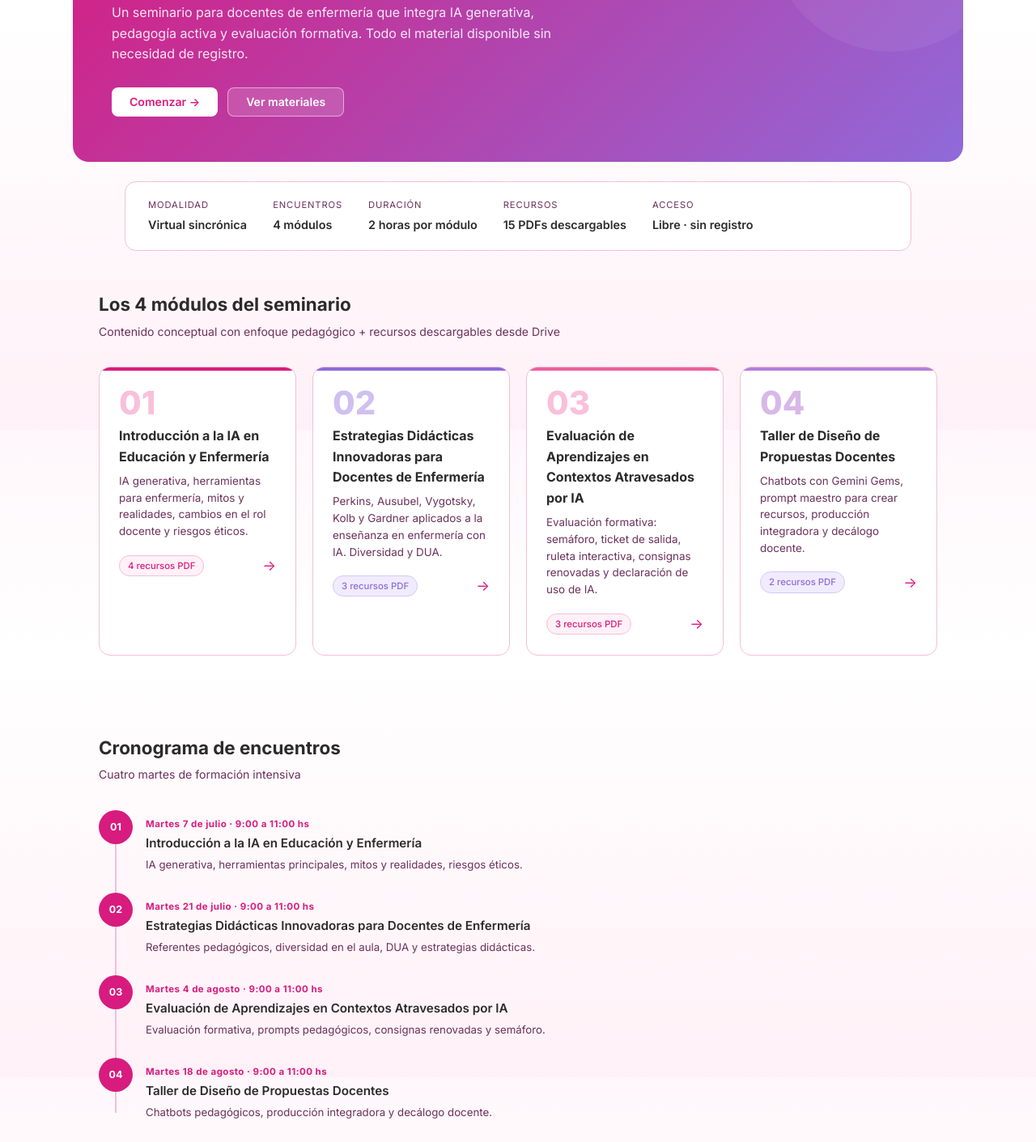
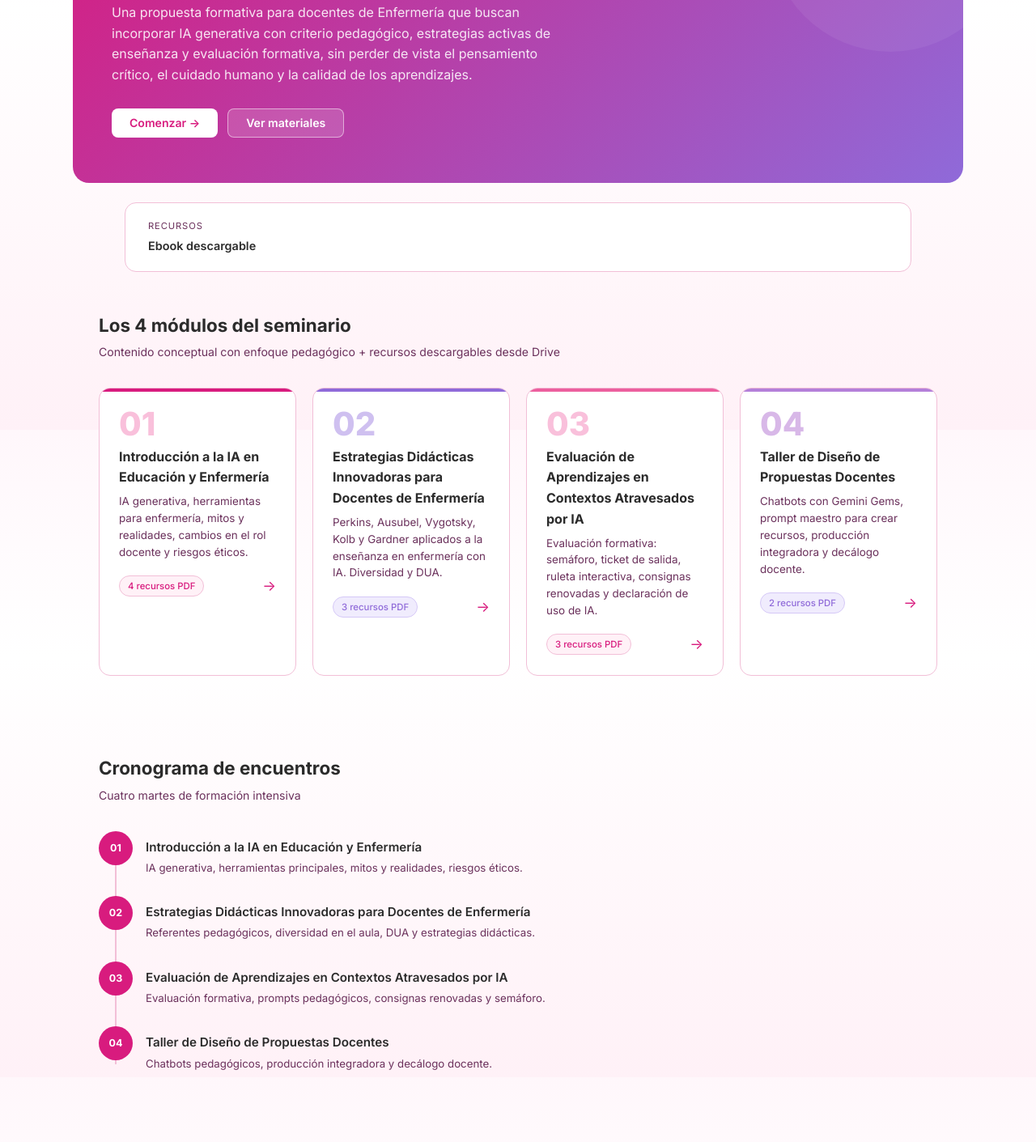
Before and after one commit to ProfeVanesaFerreyra/seminario-estrategias-ia-enfermeria, a plain HTML site: page index.html in a window 1280 px wide. Shown: the part 269-1680 px from the top of the page at 81% size. Drawn offline with Linux system fonts and the light colour scheme.

Commit message:
Actualizar index.html: nuevo texto principal, simplificar recursos, foto en sección docente y quitar fechas del cronograma

```diff
--- a/index.html
+++ b/index.html
@@ -29,7 +29,7 @@
   <div class="hero" style="max-width:1100px; margin-left:auto; margin-right:auto; margin-top:2rem; margin-bottom:0;">
     <p class="eyebrow">Mgtr. Vanesa Ferreyra · 2026</p>
     <h1>Estrategias de Enseñanza y Evaluación en tiempos de Inteligencia Artificial</h1>
-    <p class="lead">Un seminario para docentes de enfermería que integra IA generativa, pedagogía activa y evaluación formativa. Todo el material disponible sin necesidad de registro.</p>
+    <p class="lead">Una propuesta formativa para docentes de Enfermería que buscan incorporar IA generativa con criterio pedagógico, estrategias activas de enseñanza y evaluación formativa, sin perder de vista el pensamiento crítico, el cuidado humano y la calidad de los aprendizajes.</p>
     <div class="hero-actions">
       <a href="modulo-1.html" class="btn btn-white">Comenzar →</a>
       <a href="materiales.html" class="btn btn-outline-white">Ver materiales</a>
@@ -39,26 +39,10 @@
   <div class="container">
     <div class="info-strip" style="margin-top:1.5rem;">
       <div class="info-item">
-        <span class="info-label">Modalidad</span>
-        <span class="info-value">Virtual sincrónica</span>
+                <span class="info-label">Recursos</span>
+                <span class="info-value">Ebook descargable</span>
       </div>
-      <div class="info-item">
-        <span class="info-label">Encuentros</span>
-        <span class="info-value">4 módulos</span>
       </div>
-      <div class="info-item">
-        <span class="info-label">Duración</span>
-        <span class="info-value">2 horas por módulo</span>
-      </div>
-      <div class="info-item">
-        <span class="info-label">Recursos</span>
-        <span class="info-value">15 PDFs descargables</span>
-      </div>
-      <div class="info-item">
-        <span class="info-label">Acceso</span>
-        <span class="info-value">Libre · sin registro</span>
-      </div>
-    </div>
 
     <section>
       <div class="section-header">
@@ -114,32 +98,28 @@
         <li class="crono-item">
           <div class="crono-dot">01</div>
           <div class="crono-body">
-            <div class="crono-fecha">Martes 7 de julio · 9:00 a 11:00 hs</div>
-            <div class="crono-titulo">Introducción a la IA en Educación y Enfermería</div>
+<div class="crono-titulo">Introducción a la IA en Educación y Enfermería</div>
             <div class="crono-desc">IA generativa, herramientas principales, mitos y realidades, riesgos éticos.</div>
           </div>
         </li>
         <li class="crono-item">
           <div class="crono-dot">02</div>
           <div class="crono-body">
-            <div class="crono-fecha">Martes 21 de julio · 9:00 a 11:00 hs</div>
-            <div class="crono-titulo">Estrategias Didácticas Innovadoras para Docentes de Enfermería</div>
+<div class="crono-titulo">Estrategias Didácticas Innovadoras para Docentes de Enfermería</div>
             <div class="crono-desc">Referentes pedagógicos, diversidad en el aula, DUA y estrategias didácticas.</div>
           </div>
         </li>
         <li class="crono-item">
           <div class="crono-dot">03</div>
           <div class="crono-body">
-            <div class="crono-fecha">Martes 4 de agosto · 9:00 a 11:00 hs</div>
-            <div class="crono-titulo">Evaluación de Aprendizajes en Contextos Atravesados por IA</div>
+<div class="crono-titulo">Evaluación de Aprendizajes en Contextos Atravesados por IA</div>
             <div class="crono-desc">Evaluación formativa, prompts pedagógicos, consignas renovadas y semáforo.</div>
           </div>
         </li>
         <li class="crono-item">
           <div class="crono-dot">04</div>
           <div class="crono-body">
-            <div class="crono-fecha">Martes 18 de agosto · 9:00 a 11:00 hs</div>
-            <div class="crono-titulo">Taller de Diseño de Propuestas Docentes</div>
+<div class="crono-titulo">Taller de Diseño de Propuestas Docentes</div>
             <div class="crono-desc">Chatbots pedagógicos, producción integradora y decálogo docente.</div>
           </div>
         </li>
@@ -190,7 +170,7 @@
   <div class="container">
     <div style="display:grid; grid-template-columns:1fr 2fr; gap:3rem; align-items:center; max-width:900px; margin:0 auto;">
       <div style="text-align:center;">
-        <div style="width:120px; height:120px; border-radius:50%; background:linear-gradient(135deg,var(--primary),var(--accent)); margin:0 auto 1rem; display:flex; align-items:center; justify-content:center; font-size:2.5rem; color:white; font-weight:700;">VF</div>
+                  <a href="quien-soy.html" style="display:block; width:120px; height:120px; margin:0 auto 1rem;"><img src="assets/img/vanesa.jpg" alt="Mgtr. Vanesa Ferreyra" style="width:120px; height:120px; border-radius:50%; object-fit:cover; object-position:top; border:3px solid var(--border);"></a>
         <div style="display:flex; flex-direction:column; gap:8px; margin-top:1rem;">
           <a href="https://www.vanesaferreyra.com.ar" target="_blank" rel="noopener" style="display:flex; align-items:center; justify-content:center; gap:6px; font-size:0.82rem; color:var(--primary); text-decoration:none; padding:7px 12px; border:1px solid var(--border); border-radius:8px; background:var(--surface-soft); transition:all 0.2s;" onmouseover="this.style.borderColor='var(--primary)'" onmouseout="this.style.borderColor='var(--border)'">🌐 vanesaferreyra.com.ar</a>
           <a href="https://www.profeenfermera.com" target="_blank" rel="noopener" style="display:flex; align-items:center; justify-content:center; gap:6px; font-size:0.82rem; color:var(--accent); text-decoration:none; padding:7px 12px; border:1px solid var(--border); border-radius:8px; background:#f0ecfd; transition:all 0.2s;" onmouseover="this.style.borderColor='var(--accent)'" onmouseout="this.style.borderColor='var(--border)'">📝 profeenfermera.com</a>
```
